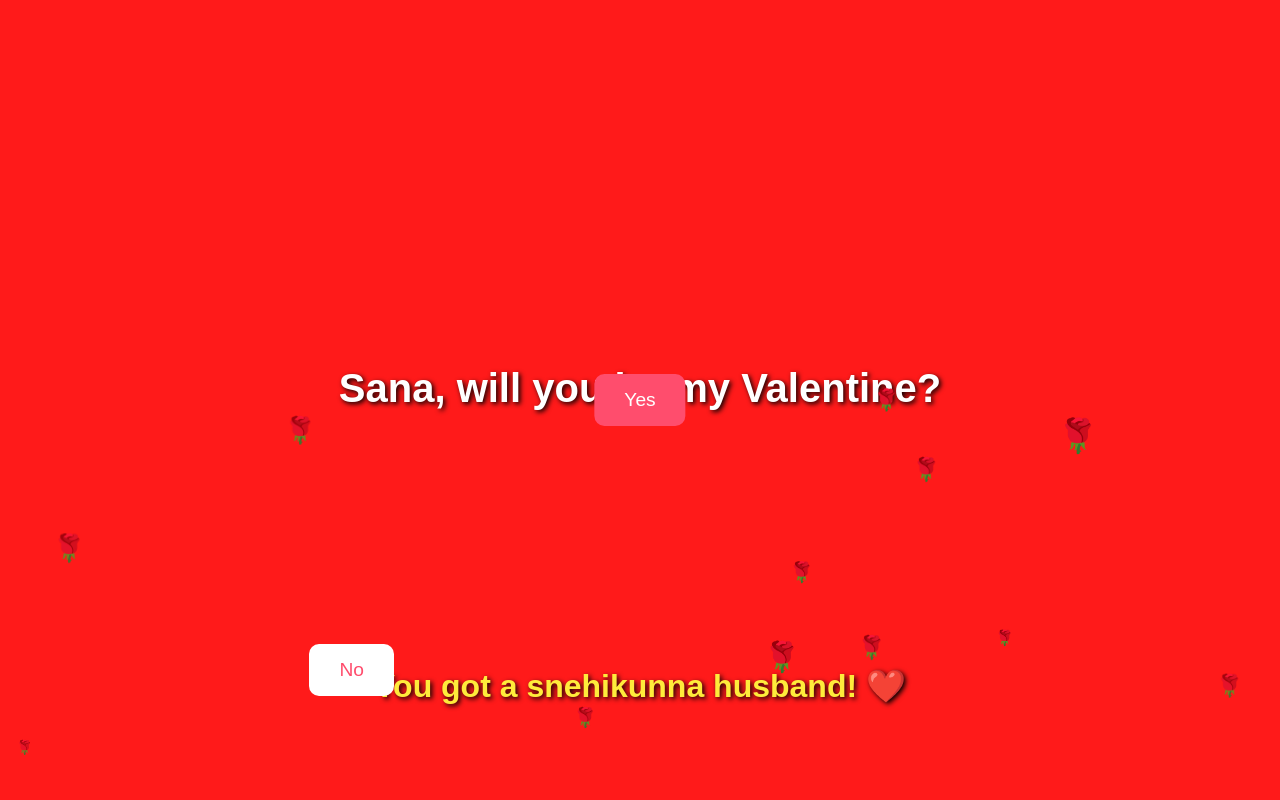
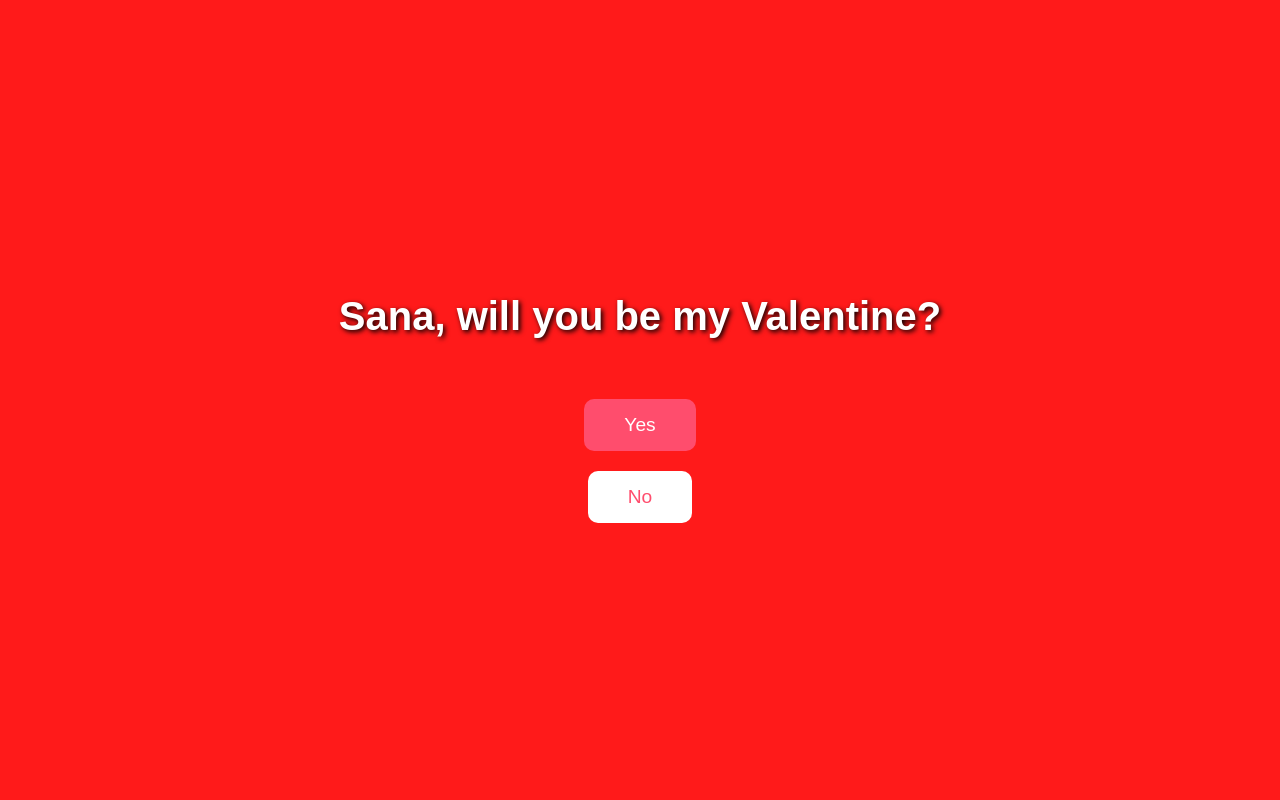
Before and after one commit to shibilbadishp17-pixel/My-wifeeey, a plain HTML site: page index.html in a window 1280 px wide. Both pictures are taken after a click on the button "Yes". Shown: the top 800 px of the page. Drawn offline with Linux system fonts and the light colour scheme.

Commit message:
Update index.html
New 4

```diff
--- a/index.html
+++ b/index.html
@@ -9,16 +9,14 @@
         margin: 0;
         padding: 0;
         height: 100vh;
-        width: 100vw;
         display: flex;
+        flex-direction: column;
         justify-content: center;
         align-items: center;
         background-color: #ff1a1a; /* solid red */
-        font-family: 'Arial', sans-serif;
+        font-family: Arial, sans-serif;
         color: white;
         text-align: center;
-        overflow: hidden;
-        position: relative;
     }
 
     h1 {
@@ -28,54 +26,27 @@
     }
 
     button {
-        padding: 15px 30px;
+        padding: 15px 40px;
         font-size: 1.2rem;
         border: none;
         border-radius: 10px;
+        margin: 10px;
         cursor: pointer;
-        position: absolute;
-        z-index: 2;
+        transition: 0.3s;
     }
 
     #yes {
         background-color: #ff4d6d;
         color: white;
-        top: 50%;
-        left: 50%;
-        transform: translate(-50%, -50%);
     }
 
     #no {
         background-color: #fff;
         color: #ff4d6d;
-        top: 60%;
-        left: 50%;
     }
 
-    /* Floating roses */
-    .rose {
-        position: absolute;
-        font-size: 2rem;
-        animation: floatRose linear infinite;
-    }
-
-    @keyframes floatRose {
-        0% { transform: translateY(100vh) scale(0.8); opacity: 0.8; }
-        100% { transform: translateY(-10vh) scale(1); opacity: 1; }
-    }
-
-    /* Floating hearts for Yes click */
-    .heart {
-        position: absolute;
-        color: #ffeb3b;
-        font-size: 2rem;
-        pointer-events: none;
-        animation: floatHeart 2s linear forwards;
-    }
-
-    @keyframes floatHeart {
-        0% { transform: translateY(0) scale(1); opacity: 1; }
-        100% { transform: translateY(-200px) scale(1.5); opacity: 0; }
+    button:hover {
+        transform: scale(1.1);
     }
 
 </style>
@@ -87,73 +58,17 @@
 <button id="no">No</button>
 
 <script>
+    const yesBtn = document.getElementById('yes');
     const noBtn = document.getElementById('no');
-    const yesBtn = document.getElementById('yes');
 
-    // Floating No button smoothly forever
-    let posX = Math.random() * (window.innerWidth - noBtn.offsetWidth);
-    let posY = Math.random() * (window.innerHeight - noBtn.offsetHeight);
-    let deltaX = 2 + Math.random() * 2;
-    let deltaY = 2 + Math.random() * 2;
-
-    function moveNo() {
-        posX += deltaX;
-        posY += deltaY;
-
-        if(posX + noBtn.offsetWidth > window.innerWidth || posX < 0) deltaX *= -1;
-        if(posY + noBtn.offsetHeight > window.innerHeight || posY < 0) deltaY *= -1;
-
-        noBtn.style.left = posX + 'px';
-        noBtn.style.top = posY + 'px';
-
-        requestAnimationFrame(moveNo);
-    }
-    moveNo();
-
-    // Yes click
     yesBtn.addEventListener('click', () => {
-        const msg = document.createElement('h2');
-        msg.textContent = "You got a snehikunna husband! ❤️";
-        msg.style.position = 'absolute';
-        msg.style.top = '80%';
-        msg.style.left = '50%';
-        msg.style.transform = 'translateX(-50%)';
-        msg.style.color = '#ffeb3b';
-        msg.style.fontSize = '2rem';
-        msg.style.textShadow = '2px 2px 5px #000';
-        document.body.appendChild(msg);
-
-        // Create floating hearts animation
-        for(let i=0;i<15;i++){
-            const heart = document.createElement('div');
-            heart.classList.add('heart');
-            heart.textContent = '❤️';
-            heart.style.left = (window.innerWidth/2 - 50 + Math.random()*100) + 'px';
-            heart.style.top = (window.innerHeight/2 - 50 + Math.random()*100) + 'px';
-            document.body.appendChild(heart);
-            // Remove heart after animation
-            setTimeout(()=>heart.remove(), 2000);
-        }
+        alert("You got a snehikunna husband! ❤️");
     });
 
-    // No click
     noBtn.addEventListener('click', () => {
         alert("Poyi yes il click cheyy kutta 😜");
     });
-
-    // Add floating roses in background
-    for(let i=0;i<20;i++){
-        const rose = document.createElement('div');
-        rose.classList.add('rose');
-        rose.style.left = Math.random() * window.innerWidth + 'px';
-        rose.style.top = Math.random() * window.innerHeight + 'px';
-        rose.style.fontSize = (15 + Math.random()*20) + 'px';
-        rose.style.animationDuration = (5 + Math.random()*5) + 's';
-        rose.textContent = '🌹';
-        document.body.appendChild(rose);
-    }
-
 </script>
 
 </body>
-    </html>
+</html>
```
